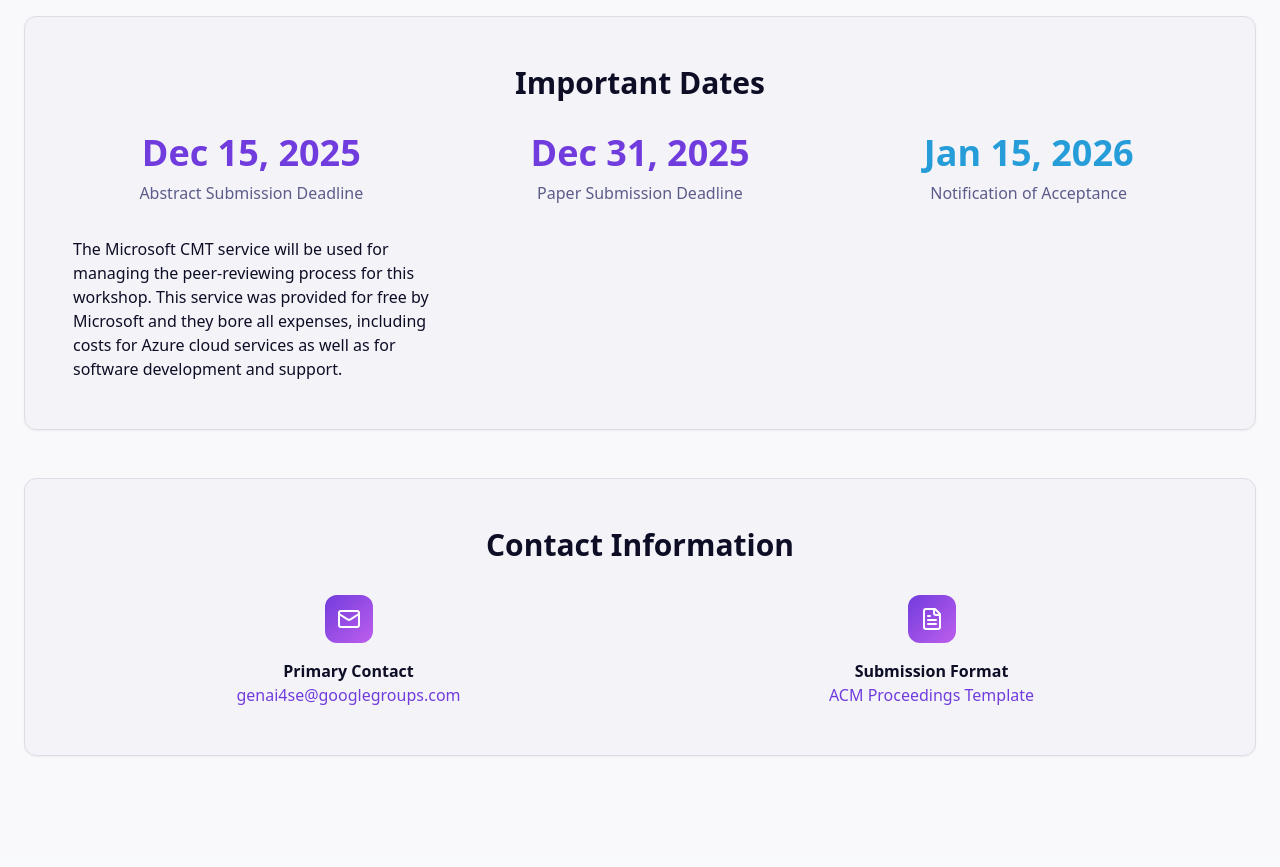
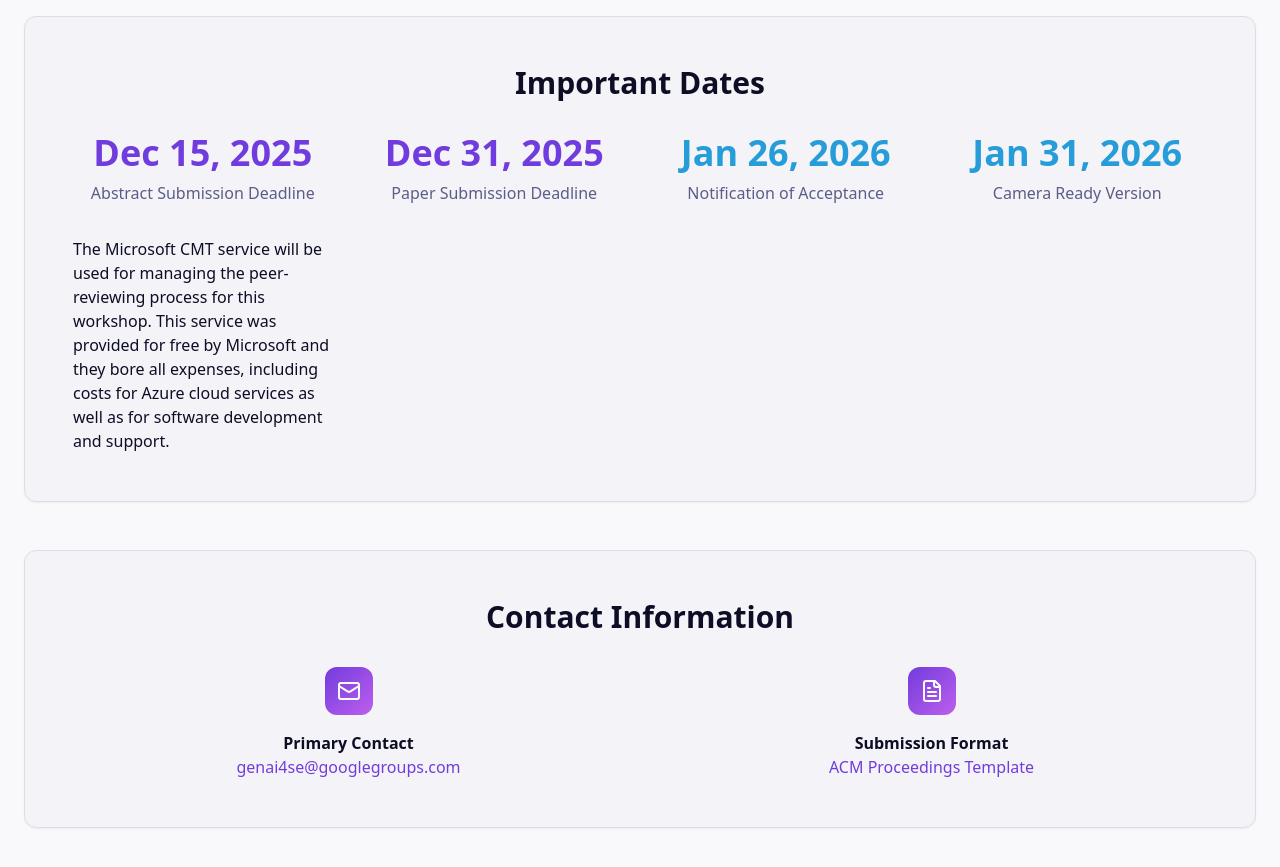
Before and after one commit to Arihant25/genai-based-se, a React (Vite) app: page / in a window 1280 px wide. Shown: the part 3980-4847 px from the top of the page. Built offline with nearby package versions, Linux system fonts and the light colour scheme; the HTML template or start-up script is replaced by a standard one.

Commit message:
update dates

```diff
--- a/src/components/Registration.tsx
+++ b/src/components/Registration.tsx
@@ -57,11 +57,10 @@ const Registration = () => {
           {submissionTypes.map((type, index) => (
             <Card
               key={index}
-              className={`relative p-8 transition-all duration-300 hover:-translate-y-2 ${
-                type.highlighted
+              className={`relative p-8 transition-all duration-300 hover:-translate-y-2 ${type.highlighted
                   ? 'border-primary border-2 shadow-glow bg-gradient-to-b from-card to-primary/5'
-                : 'border-2 border-primary/10'
-              }`}
+                  : 'border-2 border-primary/10'
+                }`}
             >
               {/* {type.highlighted && (
                 <div className="absolute -top-4 left-1/2 -translate-x-1/2 px-4 py-1 bg-gradient-hero text-white text-sm font-semibold rounded-full">
@@ -97,7 +96,7 @@ const Registration = () => {
 
         <Card className="p-8 md:p-12 bg-muted/30 mb-12">
           <h3 className="text-3xl font-bold text-center text-foreground mb-8">Important Dates</h3>
-          <div className="grid md:grid-cols-3 gap-8">
+          <div className="grid md:grid-cols-4 gap-8">
             <div className="text-center">
               <div className="text-4xl font-bold text-primary mb-2">Dec 15, 2025</div>
               <p className="text-muted-foreground font-medium">Abstract Submission Deadline</p>
@@ -107,8 +106,12 @@ const Registration = () => {
               <p className="text-muted-foreground font-medium">Paper Submission Deadline</p>
             </div>
             <div className="text-center">
-              <div className="text-4xl font-bold text-secondary mb-2">Jan 15, 2026</div>
+              <div className="text-4xl font-bold text-secondary mb-2">Jan 26, 2026</div>
               <p className="text-muted-foreground font-medium">Notification of Acceptance</p>
+            </div>
+            <div className="text-center">
+              <div className="text-4xl font-bold text-secondary mb-2">Jan 31, 2026</div>
+              <p className="text-muted-foreground font-medium">Camera Ready Version</p>
             </div>
             The Microsoft CMT service will be used for managing the peer-reviewing process for this workshop. This service was provided for free by Microsoft and they bore all expenses, including costs for Azure cloud services as well as for software development and support.
           </div>
```
Also changed, not shown: 4 other files (tests, documents, lock files or other folders).
